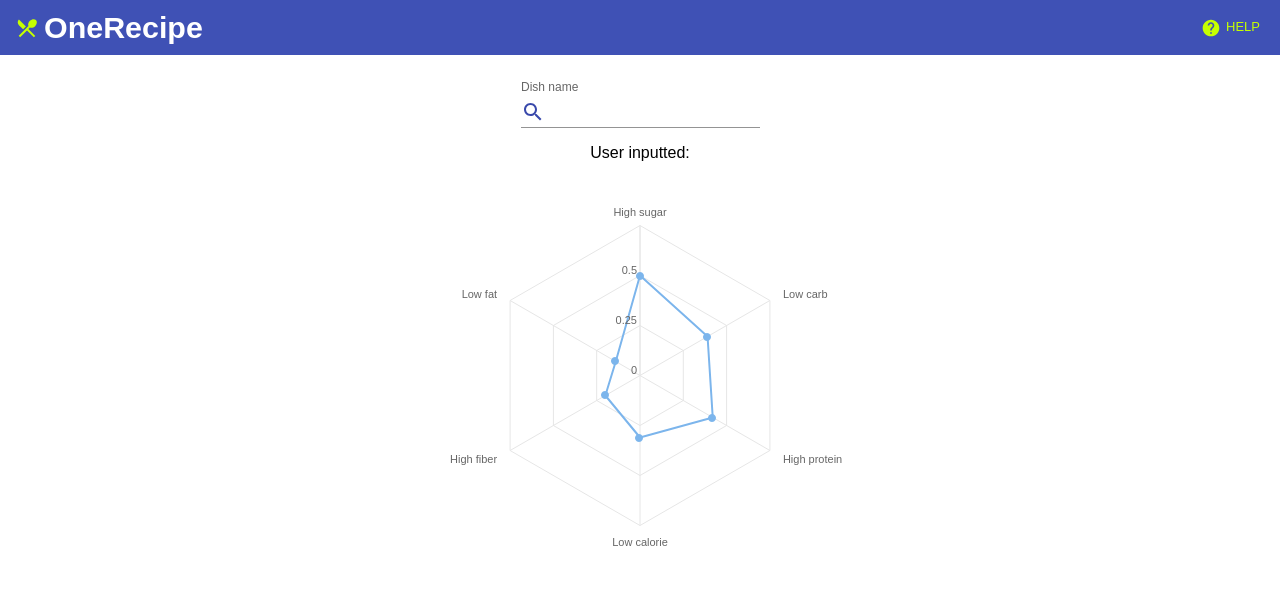
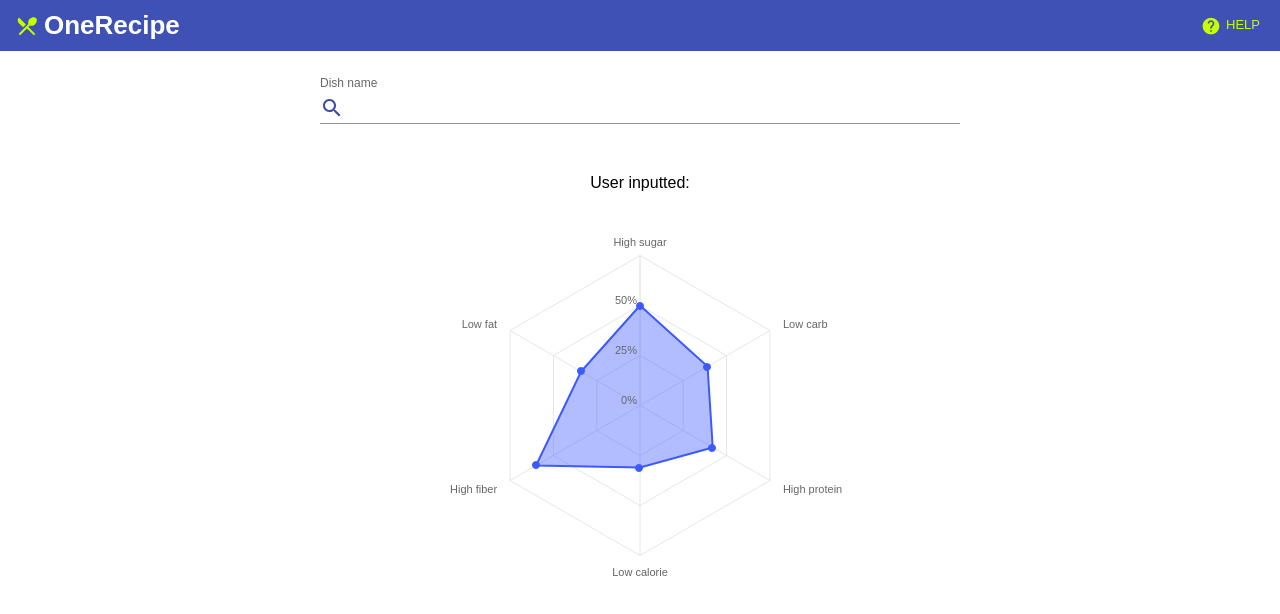
Before and after one commit to chadyoungc/Team27-DVA, a React (Create React App) app: page / in a window 1280 px wide. Shown: the top 614 px of the page. Built offline with nearby package versions, Linux system fonts and the light colour scheme; a web font is replaced by a local one.

Commit message:
small improvements

```diff
--- a/public/index.html
+++ b/public/index.html
@@ -7,7 +7,7 @@
     <meta name="theme-color" content="#000000" />
     <meta
       name="description"
-      content="Web site created using create-react-app"
+      content="One Recipe"
     />
     <link rel="apple-touch-icon" href="%PUBLIC_URL%/logo192.png" />
     <!--
@@ -24,7 +24,7 @@
       work correctly both with client-side routing and a non-root public URL.
       Learn how to configure a non-root public URL by running `npm run build`.
     -->
-    <title>React App</title>
+    <title>OneRecipe</title>
   </head>
   <body>
     <noscript>You need to enable JavaScript to run this app.</noscript>
--- a/src/App.css
+++ b/src/App.css
@@ -46,3 +46,8 @@
     transform: rotate(360deg);
   }
 }
+
+.filter-row {
+  width: 50vw;
+  margin: 0 auto 50px auto;
+}
--- a/src/Header.js
+++ b/src/Header.js
@@ -24,7 +24,7 @@ const Header = (props) => {
             <header className="App-header">
                 <div className="flex-header">
                     <RestaurantMenuIcon color="secondary" />
-                    <h3 style={{ margin: "10px 5px" }}>OneRecipe</h3>
+                    <h4 style={{ margin: "10px 5px" }}>OneRecipe</h4>
                 </div>
                 <Button onClick={handleOpenModal} size="small" color="secondary" className="flush-right">
                     <HelpIcon fontSize="small" />
--- a/src/InputRow.js
+++ b/src/InputRow.js
@@ -15,16 +15,18 @@ Highcharts.setOptions({
         style: {
             fontFamily: "'Shippori Antique B1', sans-serif"
         }
-    }
+    },
+    colors: ['#3d5afe', '#76ff03', '#d500f9', '#1de9b6', '#ff3d00', '#3d5afe', '#00e676', '#FFF263', '#6AF9C4']
+
 });
 
 const options = {
     chart: {
         polar: true,
-        type: 'line'
+        type: 'area'
     },
-    credits:{
-        enabled:false,
+    credits: {
+        enabled: false,
     },
     title: {
         text: undefined,
@@ -32,7 +34,7 @@ const options = {
     pane: {
         size: '80%'
     },
-    legend:{
+    legend: {
         enabled: false,
     },
     xAxis: {
@@ -44,15 +46,23 @@ const options = {
     yAxis: {
         gridLineInterpolation: 'polygon',
         lineWidth: 0,
-        min: 0
+        min: 0,
+        labels: {
+            format: '{text}%'
+        },
     },
     tooltip: {
         shared: true,
         pointFormat: '<span style="color:{series.color}">{series.name}: <b>{point.y:,.2f}%</b><br/>'
     },
+    plotOptions: {
+        series: {
+            fillOpacity: 0.4
+        }
+    },
     series: [{
         name: '% Daily Value',
-        data: [.5, .39, .42, .31, .2, .14],
+        data: [50, 39, 42, 31, 60, 34],
         pointPlacement: 'on'
     }],
     responsive: {
@@ -67,11 +77,9 @@ const options = {
             }
         }]
     }
-
 }
 
 HC_more(Highcharts);
-
 
 const InputRow = (props) => {
     const [userRecipeInput, setUserRecipeInput] = useState("")
@@ -84,6 +92,7 @@ const InputRow = (props) => {
         <>
             <div className="filter-row">
                 <TextField
+                    fullWidth
                     label="Dish name"
                     variant="standard"
                     value={userRecipeInput}
```
